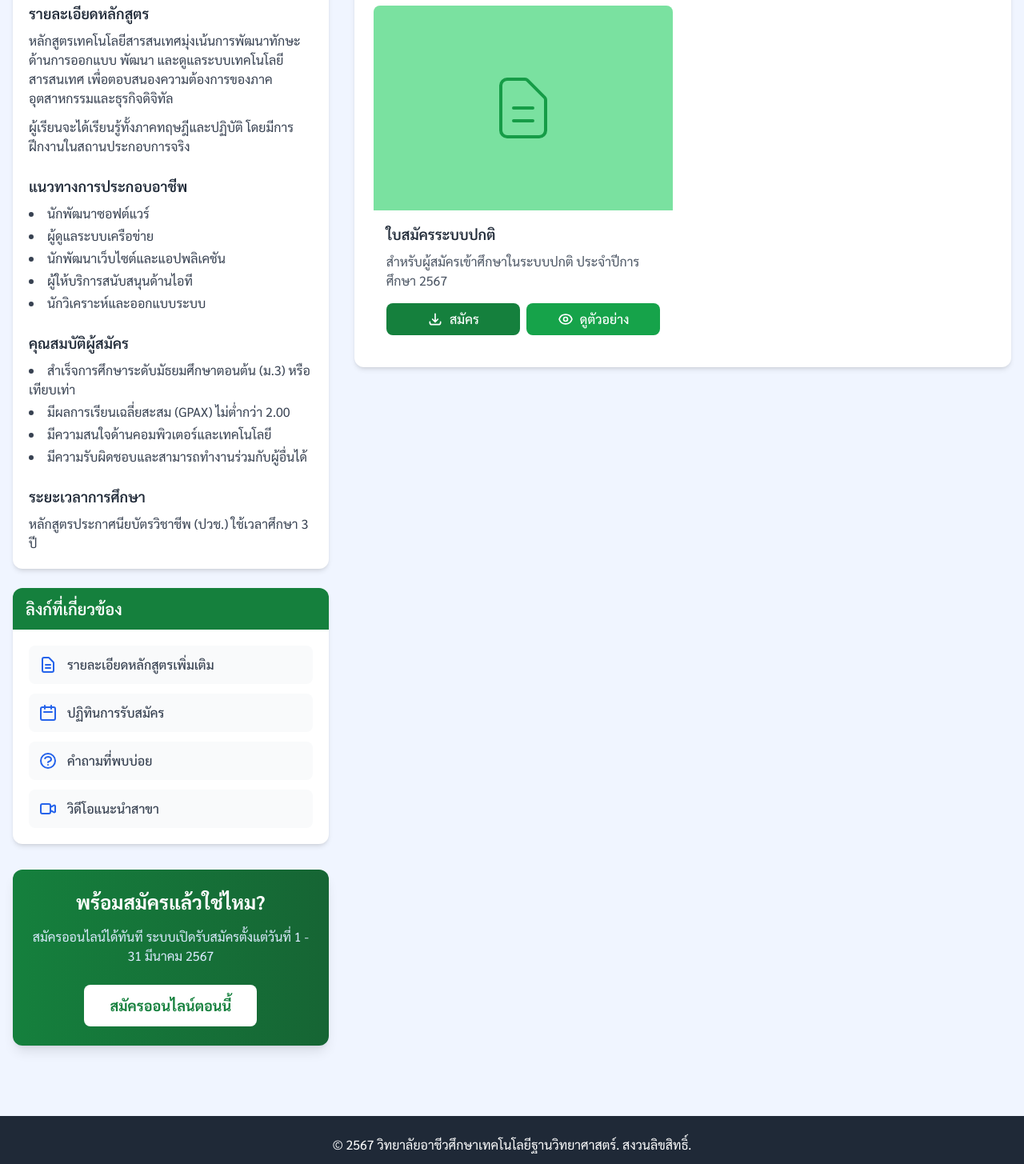
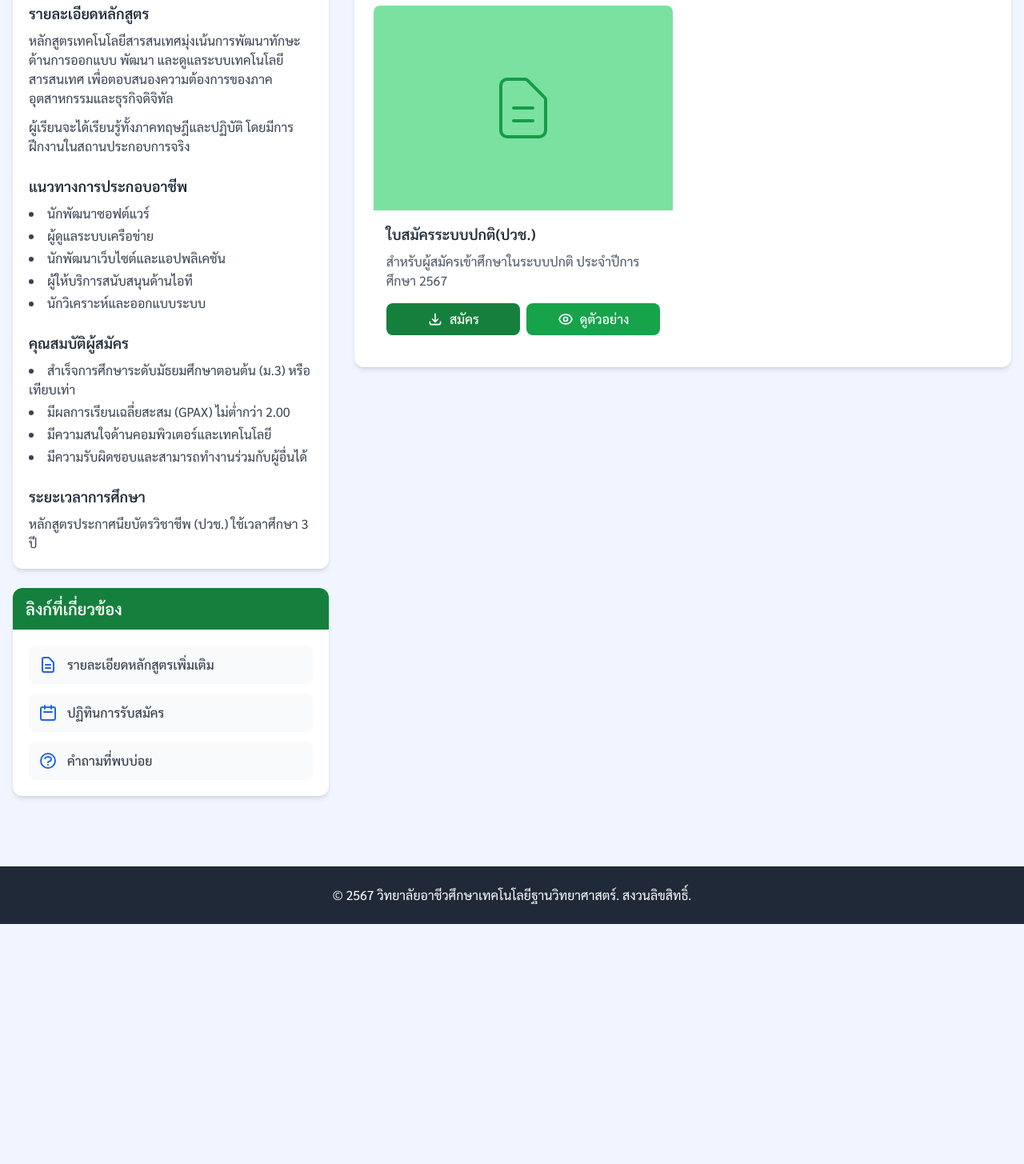
Before and after one commit to jirat856/SBTVC-online-registor, a plain HTML site: page factory technician.html in a window 1280 px wide. Shown: the part 445-1900 px from the top of the page at 80% size. After the commit the page ends 1600 px from the top, so only its background shows below. Drawn offline with nearby package versions, Linux system fonts and the light colour scheme; files whose address does not match are found by name.

Commit message:
Update factory technician.html

```diff
--- a/factory technician.html
+++ b/factory technician.html
@@ -126,13 +126,6 @@
                                 </svg>
                                 <span class="text-gray-700 font-medium">คำถามที่พบบ่อย</span>
                             </a>
-
-                            <a href="#" class="flex items-center p-3 bg-gray-50 rounded-lg hover:bg-blue-50 transition-colors">
-                                <svg class="h-6 w-6 text-blue-600 mr-3" fill="none" viewBox="0 0 24 24" stroke="currentColor">
-                                    <path stroke-linecap="round" stroke-linejoin="round" stroke-width="2" d="M15 10l4.553-2.276A1 1 0 0121 8.618v6.764a1 1 0 01-1.447.894L15 14M5 18h8a2 2 0 002-2V8a2 2 0 00-2-2H5a2 2 0 00-2 2v8a2 2 0 002 2z" />
-                                </svg>
-                                <span class="text-gray-700 font-medium">วิดีโอแนะนำสาขา</span>
-                            </a>
                         </div>
                     </div>
                 </div>
@@ -154,10 +147,10 @@
                                         <div class="absolute inset-0 bg-green-800 opacity-10"></div>
                                     </div>
                                     <div class="p-4">
-                                        <h4 class="font-semibold text-lg text-gray-800 mb-2">ใบสมัครระบบปกติ</h4>
+                                        <h4 class="font-semibold text-lg text-gray-800 mb-2">ใบสมัครระบบปกติ(ปวช.)</h4>
                                         <p class="text-gray-600 mb-4">สำหรับผู้สมัครเข้าศึกษาในระบบปกติ ประจำปีการศึกษา 2567</p>
                                         <div class="flex space-x-2">
-                                            <a href="https://docs.google.com/forms/d/e/1FAIpQLSfSDZok3NUIvDaVDq1HAGmSxMjijSxhW6Mdko7FxWEObHY-oA/viewform?usp=dialog" class="btn-hover flex-1 bg-green-700 hover:bg-green-900 text-white font-medium py-2 px-4 rounded-lg flex items-center justify-center">
+                                            <a href="https://docs.google.com/forms/d/e/1FAIpQLSedgfhiF56PbPr9Y0C0Geje2W38h7DhPM-uq1rROZEvYQCtWA/viewform?usp=dialog" class="btn-hover flex-1 bg-green-700 hover:bg-green-900 text-white font-medium py-2 px-4 rounded-lg flex items-center justify-center">
                                                 <svg class="h-5 w-5 mr-2" fill="none" viewBox="0 0 24 24" stroke="currentColor">
                                                     <path stroke-linecap="round" stroke-linejoin="round" stroke-width="2" d="M4 16v1a3 3 0 003 3h10a3 3 0 003-3v-1m-4-4l-4 4m0 0l-4-4m4 4V4" />
                                                 </svg>
@@ -175,17 +168,6 @@
                                 </div>
                             </div>
                         </div>
-                    </div>
-                </div>
-
-
-                    <!-- Online Application Button -->
-                    <div class="bg-gradient-to-r from-green-700 to-green-800 rounded-xl shadow-lg p-6 text-center">
-                        <h3 class="text-2xl font-bold text-white mb-4">พร้อมสมัครแล้วใช่ไหม?</h3>
-                        <p class="text-blue-100 mb-6">สมัครออนไลน์ได้ทันที ระบบเปิดรับสมัครตั้งแต่วันที่ 1 - 31 มีนาคม 2567</p>
-                        <a href="#" class="inline-block bg-white text-green-700 font-bold py-3 px-8 rounded-lg hover:bg-blue-50 transition duration-300 btn-hover text-lg">
-                            สมัครออนไลน์ตอนนี้
-                        </a>
                     </div>
                 </div>
             </div>
```
